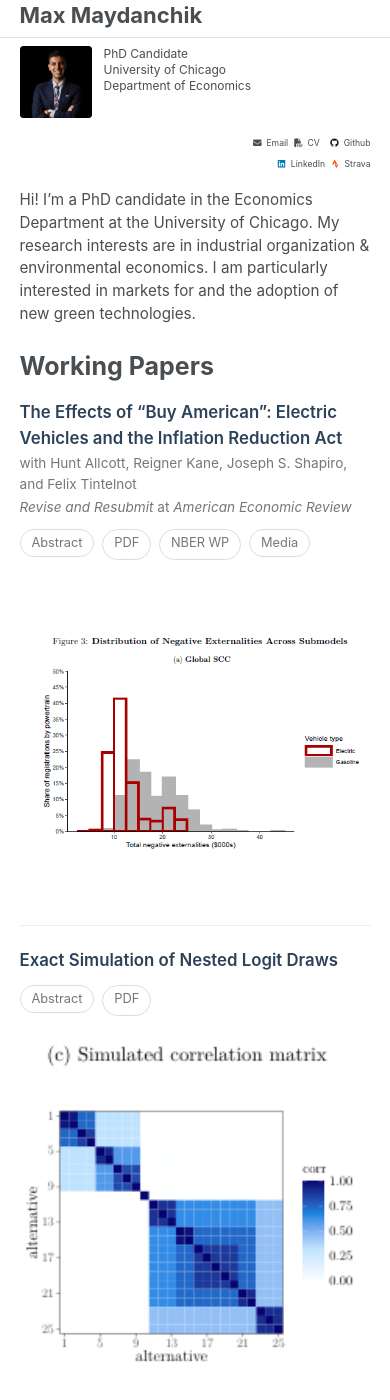
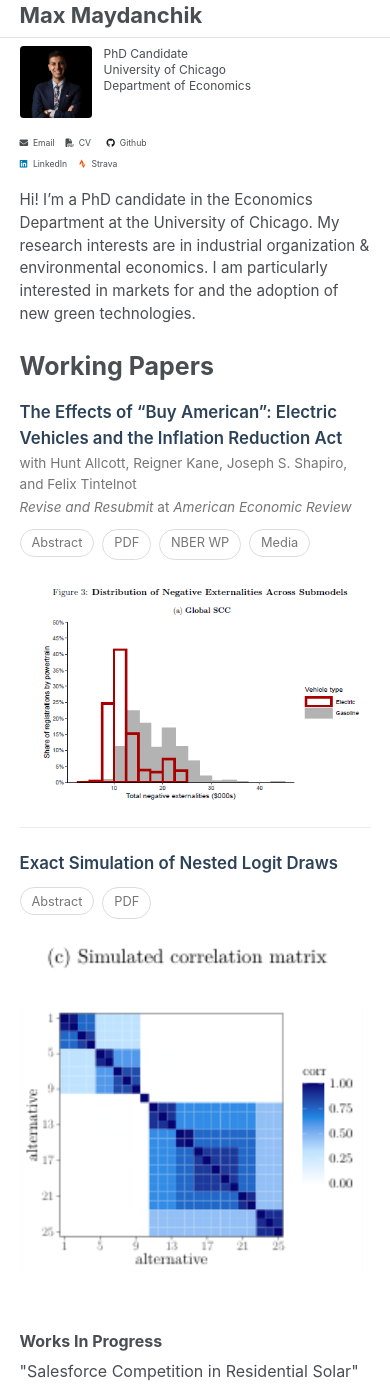
Before and after one commit to MMaydanchik/mmaydanchik.github.io, a Jekyll site: the page built from _pages/about.md, in a window 390 px wide and 1400 px high. Built offline with Jekyll 4.4.1, drawn with Linux system fonts in a browser that asks for light colours.

Commit message:
Cap paper figures and give the link row a deliberate stacked state
Two follow-ups to the proportional-layout change.

Paper figures were the last fixed-size element (flex: 0 0 320px). With
the text column now a percentage of the viewport, a fixed figure grew as
a share of the entry the further you zoomed in -- ~29% of the entry at
100% zoom but ~51% at 175% -- so it swamped the text. It is now 30% of
the entry with a 320px max-width: unchanged at 100% zoom, and it scales
down with the column instead of taking it over. Measured share is now
constant at 30% from 100% through 250% zoom, and the text column at 175%
goes from 288px to 415px wide.

The sidebar link list also wrapped by accident. Below ~473px the flex
bases (72 + 140 + 190 + 2x12 gap = 426px) stopped fitting, so the links
were dropped onto their own line still right-aligned and width-capped,
leaving a band of empty space beside them. They now get a deliberate
full-width row aligned to the avatar's left edge, triggered just above
the natural wrap point so the accidental wrap never happens.

The figure's own 700px media query is expressed in ems to match the rest
of the site.

Verified in headless Chrome: no viewport overflow, sidebar spill or
column overlap at 18 widths from 320px to 2200px.

Co-Authored-By: Claude Opus 5 <noreply@anthropic.com>
Claude-Session: https://claude.ai/code/session_01QtuYPqA7viXFJfvoeemGt1

```diff
--- a/_pages/about.md
+++ b/_pages/about.md
@@ -100,10 +100,16 @@ redirect_from:
     flex: 1 1 auto;
     min-width: 0;
   }
+  /* A share of the entry, capped in px. A fixed-width figure kept its size
+     while the text column shrank with zoom, so it went from ~29% of the column
+     at 100% zoom to ~51% at 175% and swamped the text. The percentage keeps its
+     share of the entry constant at any zoom; max-width stops it growing past
+     its present size on wide screens. */
   .paper-body .paper-figure {
-    flex: 0 0 320px;
-    width: 320px;
-    height: 203px;
+    flex: 0 0 30%;
+    width: 30%;
+    max-width: 320px;
+    aspect-ratio: 320 / 203;
     display: flex;
     align-items: center;
     justify-content: center;
@@ -117,12 +123,16 @@ redirect_from:
     display: block;
     border-radius: 2px;
   }
-  @media (max-width: 700px) {
+  @media (max-width: 43.75em) { /* 700px, in ems to match the rest of the site */
     .paper-body {
       flex-direction: column;
     }
     .paper-body .paper-figure {
+      /* stacked: full width, natural height, and no basis along the column */
+      flex: 0 0 auto;
       width: 100%;
+      max-width: none;
+      aspect-ratio: auto;
       height: auto;
     }
     .paper-figure img {
--- a/_sass/_sidebar.scss
+++ b/_sass/_sidebar.scss
@@ -281,3 +281,24 @@
 .author__urls--row2 {
   margin-top: 0;
 }
+
+/* Narrow phones / very high zoom: give the links their own full-width row,
+   aligned to the same left edge as the avatar, rather than letting them wrap
+   into a right-aligned block with empty space beside it. */
+@include breakpoint(max-width $profile-stack-max) {
+  .author__urls-wrapper {
+    flex: 1 1 100%;
+    max-width: none;
+    margin-left: 0;
+    text-align: left;
+  }
+
+  .author__urls {
+    text-align: left;
+
+    li {
+      margin-left: 0;
+      margin-right: 0.9em;
+    }
+  }
+}
--- a/_sass/_variables.scss
+++ b/_sass/_variables.scss
@@ -149,6 +149,13 @@ $gutter-wide                : 12% !default;
    240px column on a 1920px-wide screen. */
 $sidebar-width              : 16.5% !default;
 
+/* Below this the avatar, name and link list can no longer share one row
+   (72 + 140 + 190 + 2x12 gap = 426px of flex bases, vs 90% of the viewport),
+   so the links get a deliberate full-width row instead of being dropped into a
+   right-aligned island by an accidental flex-wrap. Set just above the natural
+   wrap point (~473px) so the wrap never happens by accident. */
+$profile-stack-max          : 480px !default;
+
 $right-sidebar-width-narrow : 200px !default;
 $right-sidebar-width        : 300px !default;
 $right-sidebar-width-wide   : 400px !default;
```
